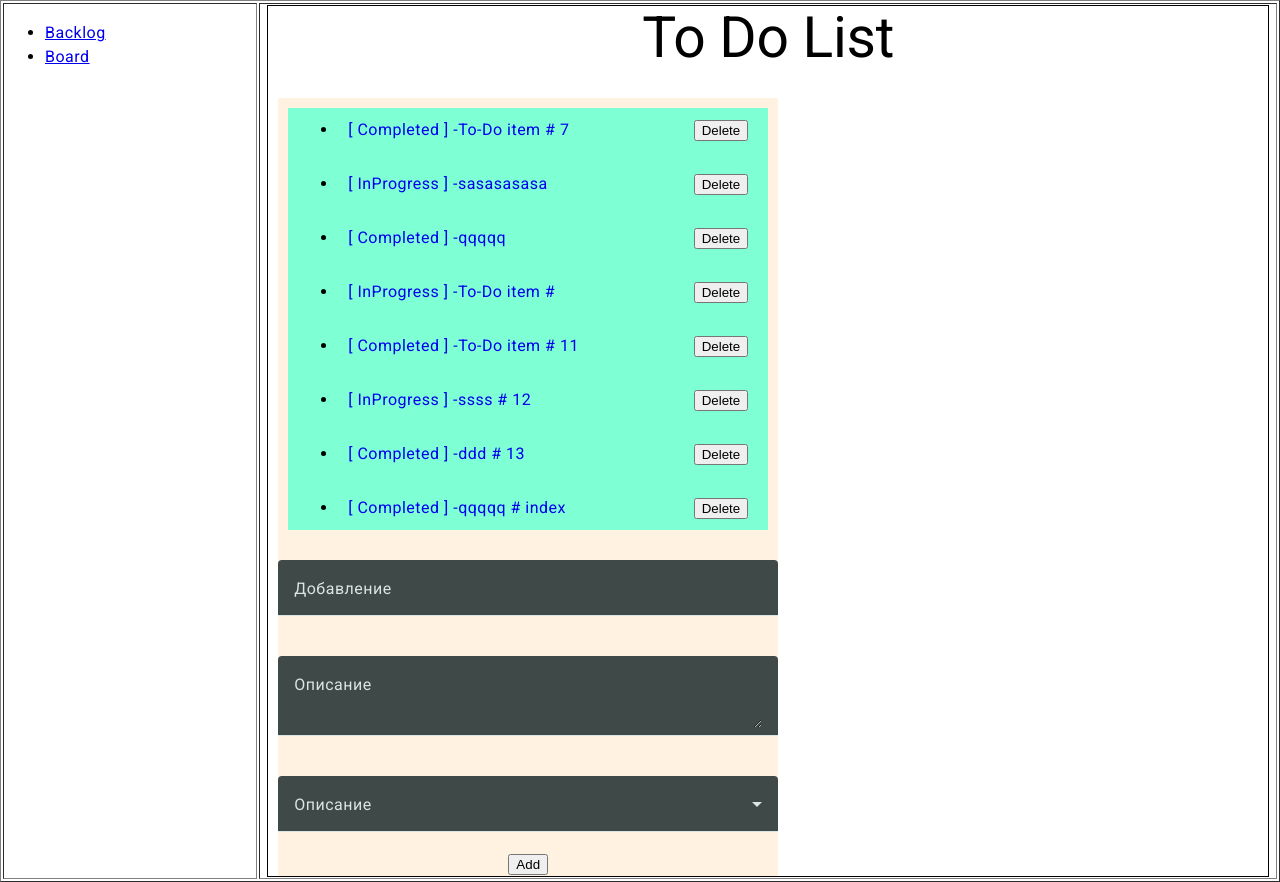
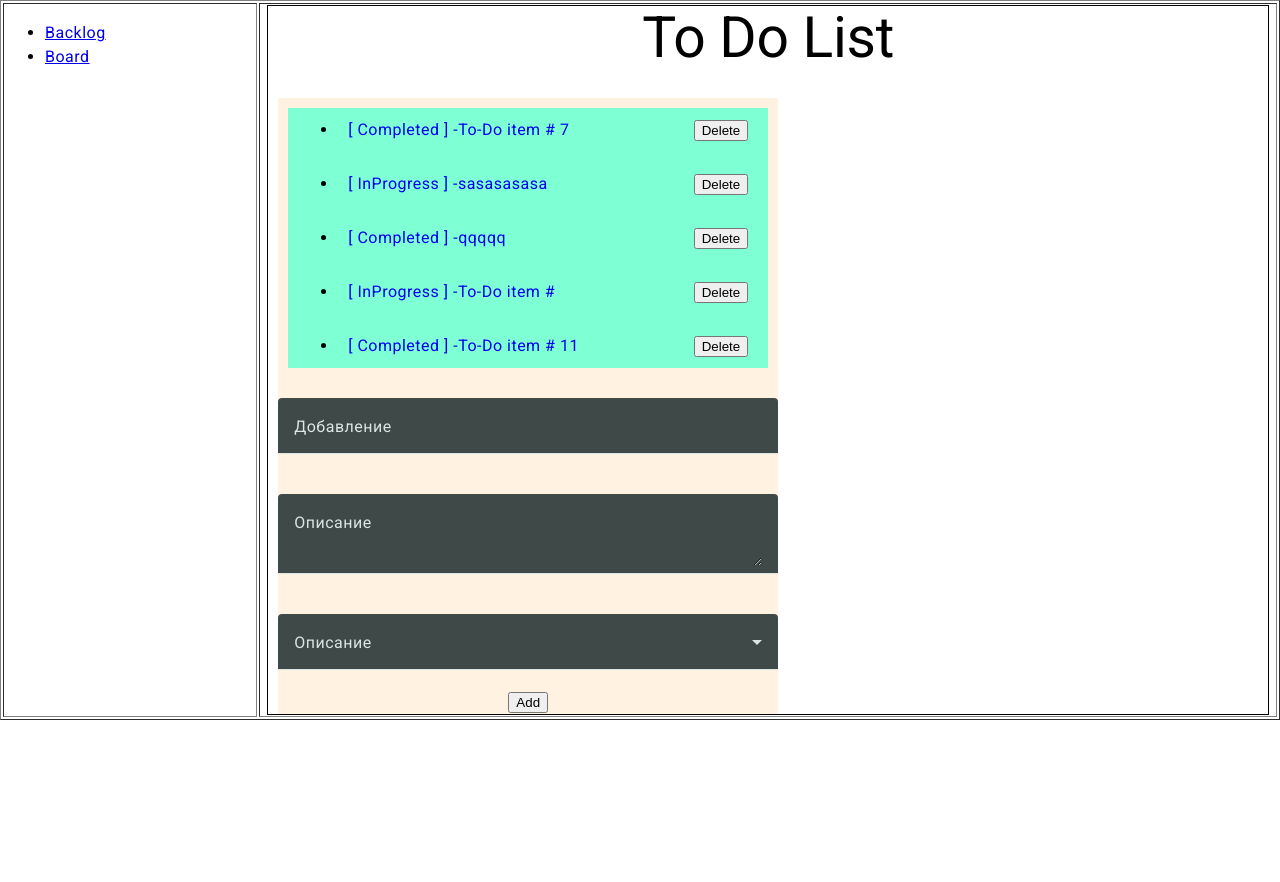
Before and after one commit to Di0287/angular, an Angular app: page /tasks in a window 1280 px wide. After the commit the page ends 800 px from the top, so only its background shows below. Built offline with nearby package versions, Linux system fonts and the light colour scheme; data requests are answered from the project's data file.

Commit message:
homework-9 - 2

```diff
--- a/db.json
+++ b/db.json
@@ -29,24 +29,6 @@
       "status": "Completed",
       "text": "To-Do item # 11",
       "description": "description # 11"
-    },
-    {
-      "id": "12",
-      "status": "InProgress",
-      "text": "ssss # 12",
-      "description": "ssss"
-    },
-    {
-      "id": "13",
-      "status": "Completed",
-      "text": "ddd # 13",
-      "description": "ssss"
-    },
-    {
-      "id": "1563",
-      "status": "Completed",
-      "text": "qqqqq # index",
-      "description": "wwwwww"
     }
   ],
   "list2": [
--- a/src/app/components/board/board.component.ts
+++ b/src/app/components/board/board.component.ts
@@ -16,7 +16,7 @@ import {TodoListService} from "../../service/todo-list.service";
 })
 export class BoardComponent  implements OnInit
 {
-  api = inject(TodoListService)
+  api: TodoListService = inject(TodoListService)
   toDoListsCompleted: toDoItemI[] = []
   toDoListsInProgress: toDoItemI[] = []
   ngOnInit() {
--- a/src/app/components/to-do-item-wiev/to-do-item-wiev.component.ts
+++ b/src/app/components/to-do-item-wiev/to-do-item-wiev.component.ts
@@ -1,12 +1,11 @@
 import {Component, EventEmitter, inject, Injector, OnInit, Output} from "@angular/core";
-import {Observable, Subject, switchMap, takeUntil} from "rxjs";
+import {Observable, Subject, switchMap, takeUntil, tap} from "rxjs";
 import {ActivatedRoute, Params, Router} from "@angular/router";
 import {TodoListService} from "../../service/todo-list.service";
 import {toDoItemI} from "../../models/_.interface";
 import {AsyncPipe, JsonPipe, NgIf} from "@angular/common";
 import {FormsModule} from "@angular/forms";
 import {SharedModule} from "../../module/shared/shared.module";
-import {HttpResponse} from "@angular/common/http";
 
 @Component({
   selector: 'app-to-do-item-wiev',
@@ -57,15 +56,11 @@ export class ToDoItemViewComponent {
   public itemSave(): void {
     this.api.saveToDoLists({id: this.idSave, status: this.statusSave, text: this.textSave})
       .pipe(takeUntil(this.destroy$))
-      .subscribe((res: HttpResponse<toDoItemI>): void => {
-        if (res.ok) {
-          this.api.getToDoLists()
-            .pipe(takeUntil(this.destroy$))
-            .subscribe((res: toDoItemI[]) => {
-              this.router.navigate(['/'])
-            })
-        }
-      })
+      .pipe(
+        switchMap(() => this.api.getToDoLists()),
+        tap(() => this.router.navigate(['/']))
+      )
+      .subscribe((res:toDoItemI[]) => this.api.toDoLists.next(res))
   }
 
   ngOnDestroy() {
--- a/src/app/components/to-do-list-item/to-do-list-item.component.ts
+++ b/src/app/components/to-do-list-item/to-do-list-item.component.ts
@@ -31,6 +31,6 @@ export class ToDoListItemComponent {
 
   public itemDelete(): void {
     this.toastService.show('DELETE - ' + this.toDoItem.id)
-    this.itemDeleteEvent.emit(this.toDoItem.id);
+    // this.itemDeleteEvent.emit(this.toDoItem.id);
   }
 }
--- a/src/app/components/to-do-list/to-do-list.component.html
+++ b/src/app/components/to-do-list/to-do-list.component.html
@@ -24,7 +24,7 @@
     <div class="column">
       <ul>
         <app-to-do-list-item
-          *ngFor="let toDoList of toDoLists | async"
+          *ngFor="let toDoList of (toDoLists | async)"
           [toDoItem]="toDoList"
           (itemDeleteEvent)="itemDelete($event)"
           (click)="selectedItem(toDoList.id)"
--- a/src/app/components/to-do-list/to-do-list.component.ts
+++ b/src/app/components/to-do-list/to-do-list.component.ts
@@ -1,4 +1,4 @@
-import {Component, inject, OnInit} from '@angular/core';
+import {Component, inject, NgIterable, OnInit} from '@angular/core';
 import {AsyncPipe, NgClass, NgForOf, NgIf} from "@angular/common";
 import {MatFormField, MatLabel} from "@angular/material/form-field";
 import {MatInput} from "@angular/material/input";
@@ -10,7 +10,7 @@ import {HttpResponse} from "@angular/common/http";
 import {toDoItemI} from "../../models/_.interface";
 import {TodoCreateItemComponent} from "../todo-create-item/todo-create-item.component";
 import {RouterOutlet} from "@angular/router";
-import {Observable, Subject, takeUntil} from "rxjs";
+import {BehaviorSubject, Observable, Subject, switchMap, takeUntil} from "rxjs";
 @Component({
   selector: 'app-to-do-list',
   standalone: true,
@@ -37,7 +37,7 @@ import {Observable, Subject, takeUntil} from "rxjs";
 export class ToDoListComponent implements OnInit
 {
   api: TodoListService = inject(TodoListService)
-  toDoLists: Observable<toDoItemI[]> = this.api.getToDoLists()
+  toDoLists: BehaviorSubject<toDoItemI[]> = this.api.toDoLists
   destroy$: Subject<boolean> = new Subject<boolean>();
 
   selectedItemId: number | null = null
@@ -52,21 +52,15 @@ export class ToDoListComponent implements OnInit
   public itemDelete(id: number): void {
     this.api.removeToDoLists(id)
       .pipe(takeUntil(this.destroy$))
-      .subscribe((res:HttpResponse<any>) => {
-      if(res.ok){
-        this.api.getToDoLists()
-      }
-    })
+      .pipe(switchMap(() => this.api.getToDoLists()))
+      .subscribe((res:toDoItemI[]) => this.api.toDoLists.next(res))
   }
   public itemAdd(data: {status: string, text: string, description: string, }): void {
     if(data.text && data.status) {
       this.api.addToDoLists({ "status": data.status, "text": data.text + ' # ' + 'index', "description": data.description})
         .pipe(takeUntil(this.destroy$))
-        .subscribe((res:HttpResponse<any>) => {
-        if(res.ok){
-          this.api.getToDoLists()
-        }
-      })
+        .pipe(switchMap(() => this.api.getToDoLists()))
+        .subscribe((res:toDoItemI[]) => this.api.toDoLists.next(res))
     }
   }
 
@@ -74,6 +68,10 @@ export class ToDoListComponent implements OnInit
 
   ngOnInit() {
     this.api.getToDoLists()
+      .pipe(takeUntil(this.destroy$))
+      .subscribe(
+      (res:toDoItemI[]) => this.api.toDoLists.next(res)
+    )
     setTimeout(() => {this.isLoading = false}, 500)
   }
 
--- a/src/app/components/toasts/toasts.component.html
+++ b/src/app/components/toasts/toasts.component.html
@@ -1,5 +1,5 @@
 <div class="toasts-body">
-  <div class="toasts-message" *ngFor="let message of toastService.getToasts()">
+  <div class="toasts-message" *ngFor="let message of (toasts | async)">
     <p>{{ message }}</p>
   </div>
 </div>
--- a/src/app/components/toasts/toasts.component.ts
+++ b/src/app/components/toasts/toasts.component.ts
@@ -1,26 +1,21 @@
 import { Component } from '@angular/core';
-import {NgForOf} from "@angular/common";
+import {AsyncPipe, NgForOf} from "@angular/common";
 import {ToastService} from "../../service/toast.service";
+import {BehaviorSubject} from "rxjs";
 
 @Component({
   selector: 'app-toasts',
   standalone: true,
   imports: [
-    NgForOf
+    NgForOf,
+    AsyncPipe
   ],
   templateUrl: './toasts.component.html',
   styleUrl: './toasts.component.scss'
 })
 export class ToastsComponent {
+  protected toasts: BehaviorSubject<string[]>
   constructor(protected toastService: ToastService) {
-
-    // Пропадает реактивность после отработки setTimeout в getToasts()
-    // this.toasts = this.toastService.getToasts()
+  this.toasts = this.toastService.toastsL
   }
-  protected toasts: string[] = []
-
-    ngOnInit() {
-  this.toasts = this.toastService.getToasts()
-  }
-  // this.toasts = this.toastService.getToasts
 }
--- a/src/app/service/toast.service.ts
+++ b/src/app/service/toast.service.ts
@@ -1,24 +1,23 @@
 import { Injectable } from '@angular/core';
+import {BehaviorSubject} from "rxjs";
 
 @Injectable({
   providedIn: 'root'
 })
 export class ToastService {
-  toastsL: string[] = []
+  toastsL:BehaviorSubject<string[]> = new BehaviorSubject<string[]>([])
 
   show(message: string, duration: number = 1500) {
-    this.toastsL.push(message)
+    let val: string[] = this.toastsL.getValue()
+    val.push(message)
+    this.toastsL.next(val)
     setTimeout(() => {
       this.remove(message)
     }, duration)
   }
 
   remove(message: string) {
-    console.log(message)
-    this.toastsL = this.toastsL.filter(t => t !== message)
-  }
-
-  getToasts() {
-    return this.toastsL
+    const val: string[] = this.toastsL.getValue()
+    this.toastsL.next(val.filter((t: string) => t !== message))
   }
 }
--- a/src/app/service/todo-list.service.ts
+++ b/src/app/service/todo-list.service.ts
@@ -1,6 +1,6 @@
-import {inject, Injectable} from '@angular/core';
+import {inject, Injectable, NgIterable} from '@angular/core';
 import {HttpClient, HttpResponse} from "@angular/common/http";
-import {Observable} from "rxjs";
+import {BehaviorSubject, map, Observable} from "rxjs";
 import {toDoItemI} from "../models/_.interface";
 
 @Injectable({
@@ -8,18 +8,17 @@ import {toDoItemI} from "../models/_.interface";
 })
 export class TodoListService {
   http = inject(HttpClient);
-  constructor() { }
+  toDoLists:BehaviorSubject<toDoItemI[]> = new BehaviorSubject<toDoItemI[]>([])
 
   getToDoLists():Observable<toDoItemI[]> {
     return this.http.request<toDoItemI[]>('GET', 'http://localhost:3000/list')
   }
 
-
   getToDoListWiev(id: number):Observable<toDoItemI> {
     return this.http.request<toDoItemI>('GET', `http://localhost:3000/list/${id}`)
   }
 
-  addToDoLists(toDoItem: {status: string, text: string, description: string, }):Observable<HttpResponse<toDoItemI>>  {
+  addToDoLists(toDoItem: {status: string, text: string, description: string }):Observable<HttpResponse<toDoItemI>>  {
     return this.http.request<toDoItemI>('POST', `http://localhost:3000/list/`, {
       observe: "response",
       responseType: "json",
```
